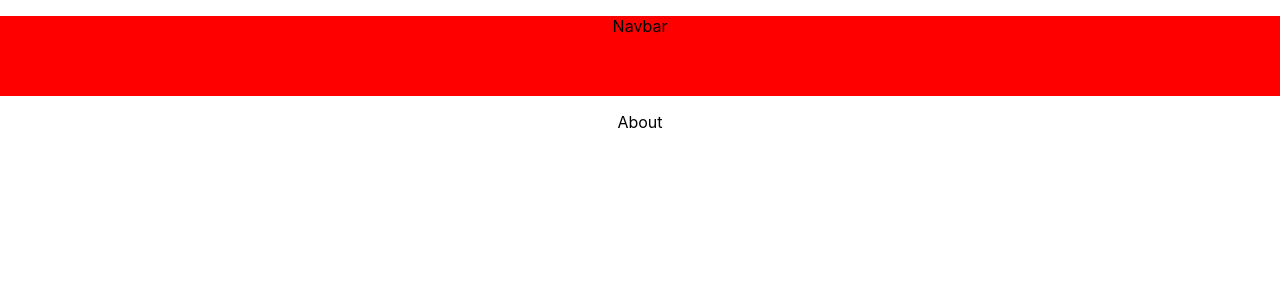
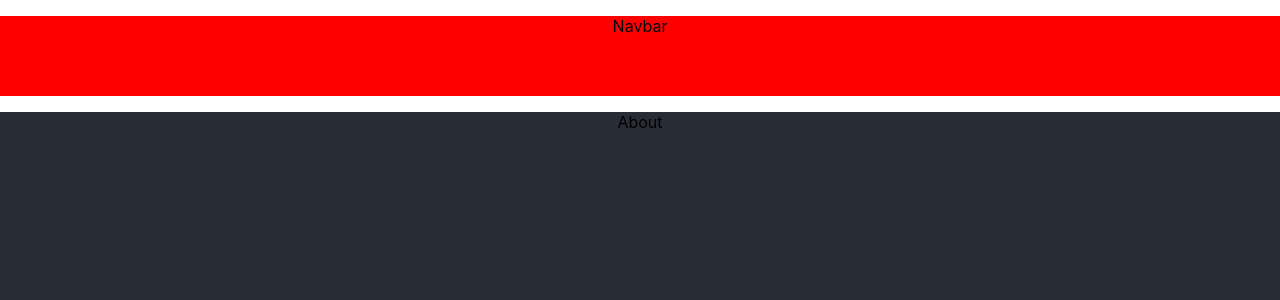
Before and after one commit to kechamberlin/kris-chamberlin-portfolio, a React (Create React App) app: page / in a window 1280 px wide. Shown: the top 300 px of the page. Built offline with nearby package versions, Linux system fonts and the light colour scheme.

Commit message:
Added about class with properties bg-color: 282c34, height: 100vh.

```diff
--- a/src/App.css
+++ b/src/App.css
@@ -5,6 +5,11 @@
 .navbar {
   background-color: red;
   height: 5rem;
+}
+
+.about {
+  background-color: #282c34;
+  height: 100vh;
 }
 
 /* .App-logo {
```
